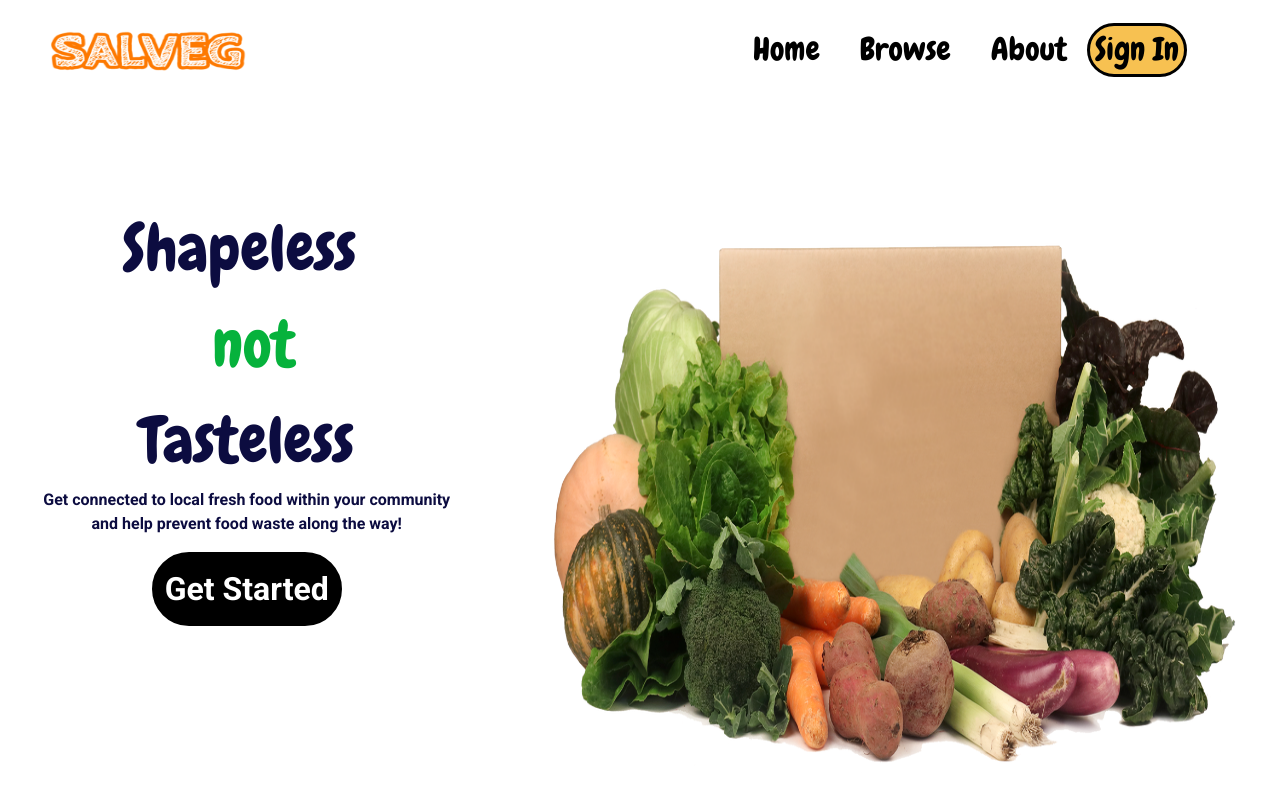
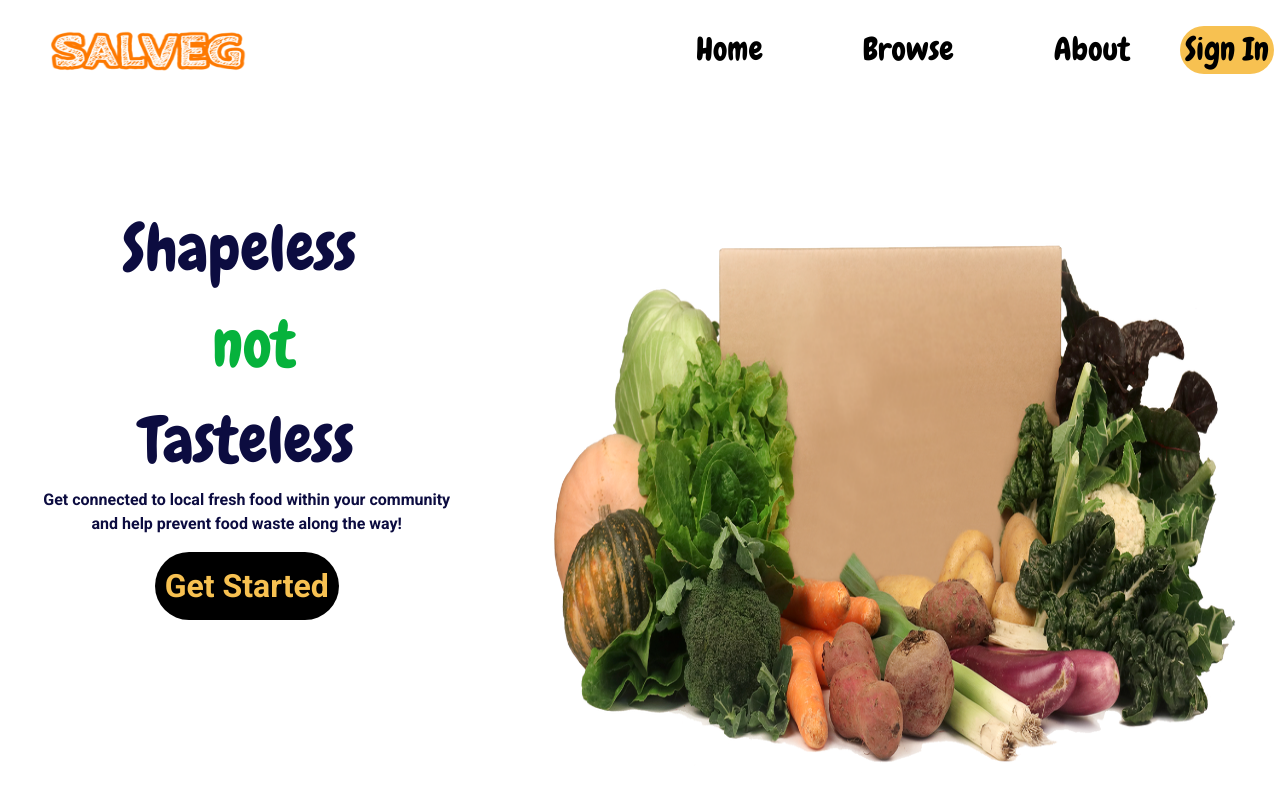
Before and after one commit to sebastianbutoi/final-project-front-end-six-bits, a Next.js app in the folder my-app/: page / in a window 1280 px wide. In both pictures the pointer is over the button "Get Started". Shown: the top 800 px of the page. Built offline with nearby package versions, Linux system fonts and the light colour scheme; no server answers.

Commit message:
changed css

```diff
--- a/my-app/styles/Home.module.css
+++ b/my-app/styles/Home.module.css
@@ -32,7 +32,7 @@
 }
 
 .link {
-  border: 3px solid black;
+  border: none;
   background-color: #f7c151;
   border-radius: 50px;
   padding: 10px;
@@ -46,8 +46,7 @@
 
 .link:hover {
   background-color: rgb(0, 0, 0);
-  color: #ffffff;
-  border: 3px solid #000000;
+  color: #f7c151;
 }
 
 /* .home {
--- a/my-app/styles/navbar.module.css
+++ b/my-app/styles/navbar.module.css
@@ -34,13 +34,12 @@
 .navbar .link {
   color: rgb(0, 0, 0);
   text-decoration: none;
-  margin: 20px;
+  margin: 50px;
 }
 
 .navbar .link:hover {
   border-bottom: #f7c151 4px solid;
   text-decoration: none;
-  margin: 20px;
 }
 
 .navbar .rightSide button {
@@ -104,7 +103,7 @@
 }
 
 .signUp {
-  border: 3px solid black;
+  border: none;
   background-color: #f7c151;
   border-radius: 50px;
   padding-left: 5px;
@@ -115,6 +114,5 @@
 }
 .signUp:hover {
   background-color: rgb(0, 0, 0);
-  color: #ffffff;
-  border: 3px solid #000000;
+  color: #f7c151;
 }
```
